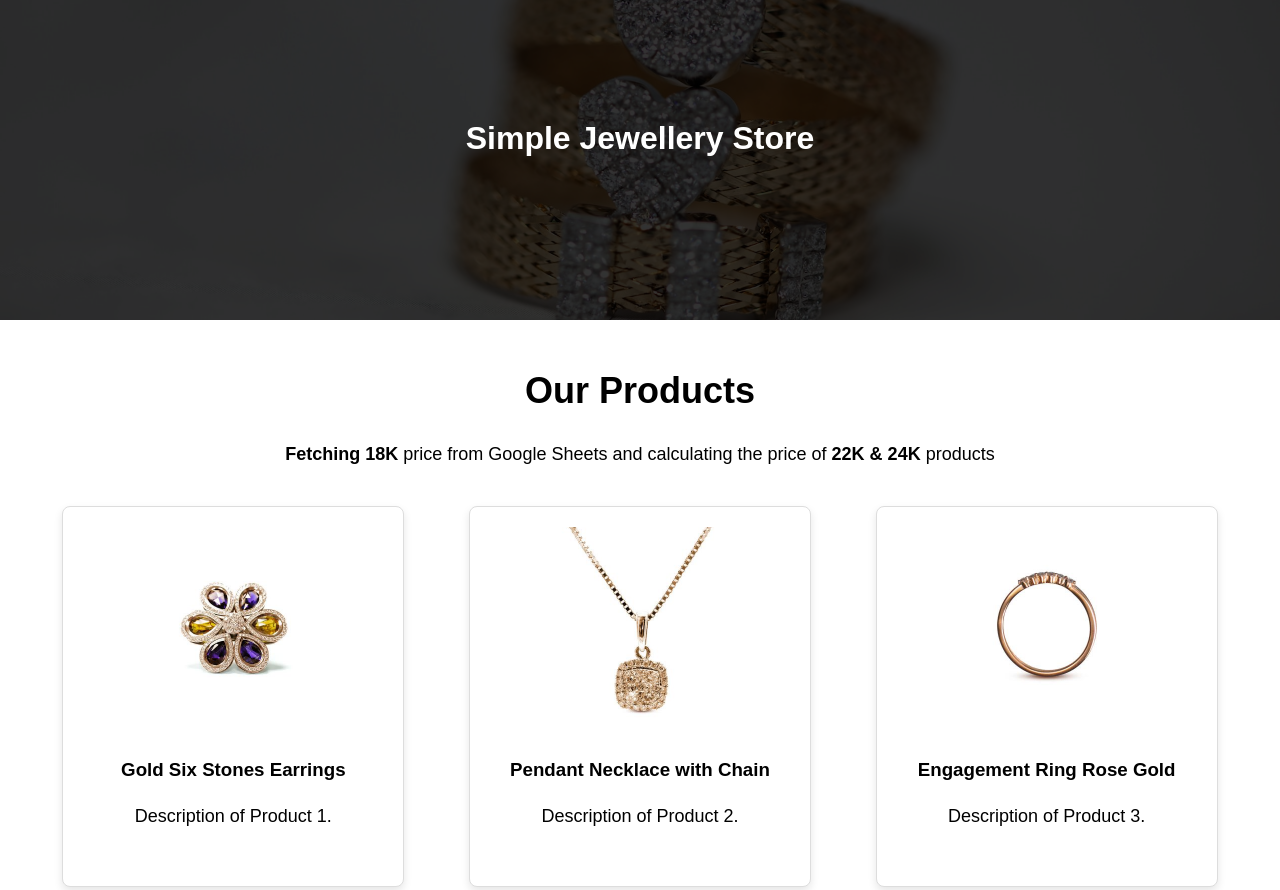
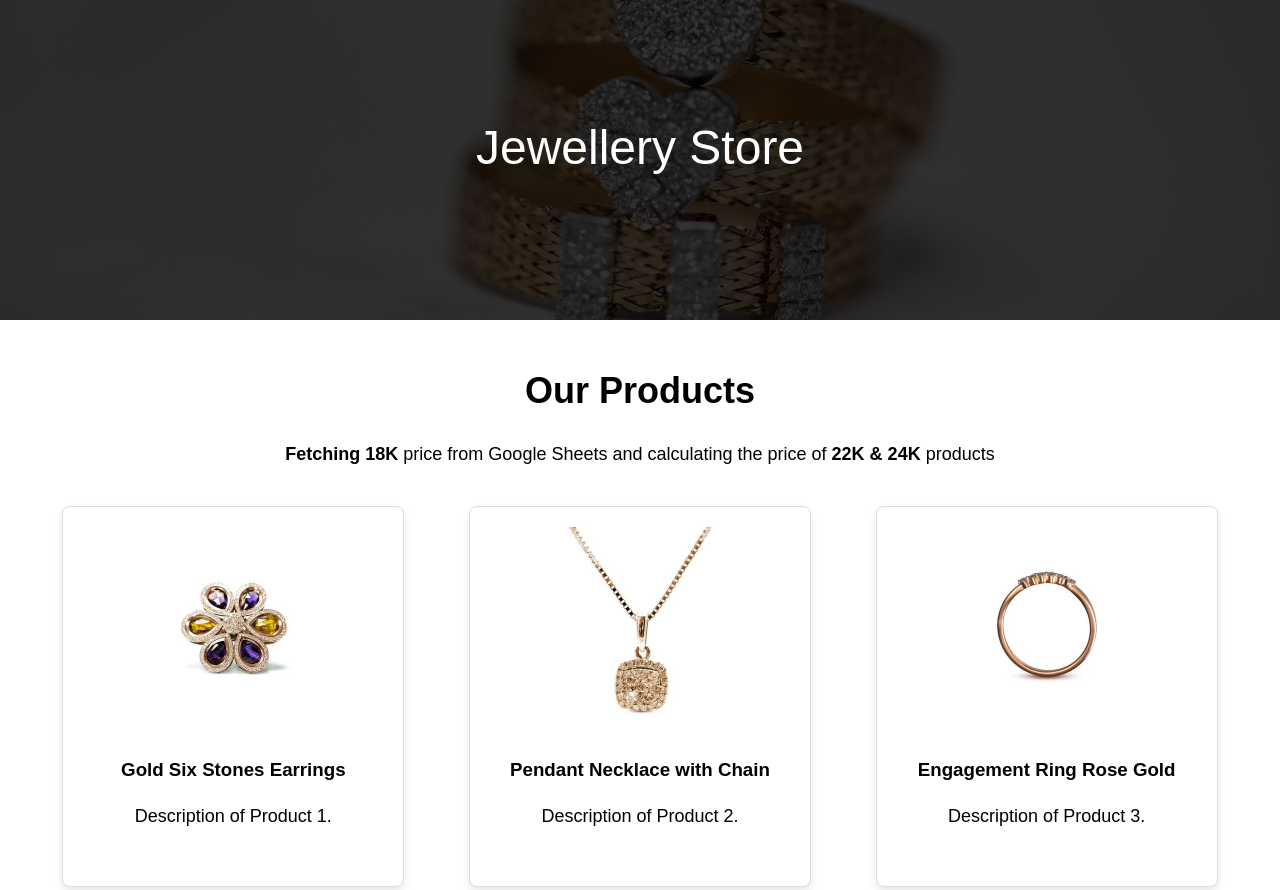
Before and after one commit to wAsI7/Jewellery-Store, a website: page index.html in a window 1280 px wide. Shown: the top 890 px of the page. Drawn offline with Linux system fonts and the light colour scheme.

Commit message:
Jewellery

```diff
--- a/index.css
+++ b/index.css
@@ -31,7 +31,9 @@ body {
 
 
 .banner h1{
-    margin: 15vh 0; /* Add margin between heading and subheading */
+    margin: 15vh 0;
+    font-size: 48px;
+    font-weight: 400;
 }
 
 
--- a/index.html
+++ b/index.html
@@ -4,7 +4,7 @@
 <head>
     <meta charset="UTF-8">
     <meta name="viewport" content="width=device-width, initial-scale=1.0">
-    <title>Simple Jewellery Store</title>
+    <title>WW Jewellers</title>
     <link rel="stylesheet" href="/index.css">
 
 </head>
@@ -13,7 +13,7 @@
 
     <div class="banner">
         <div class="overlay">
-            <h1>Simple Jewellery Store</h1>
+            <h1>Jewellery Store</h1>
         </div>
     </div>
 
```
